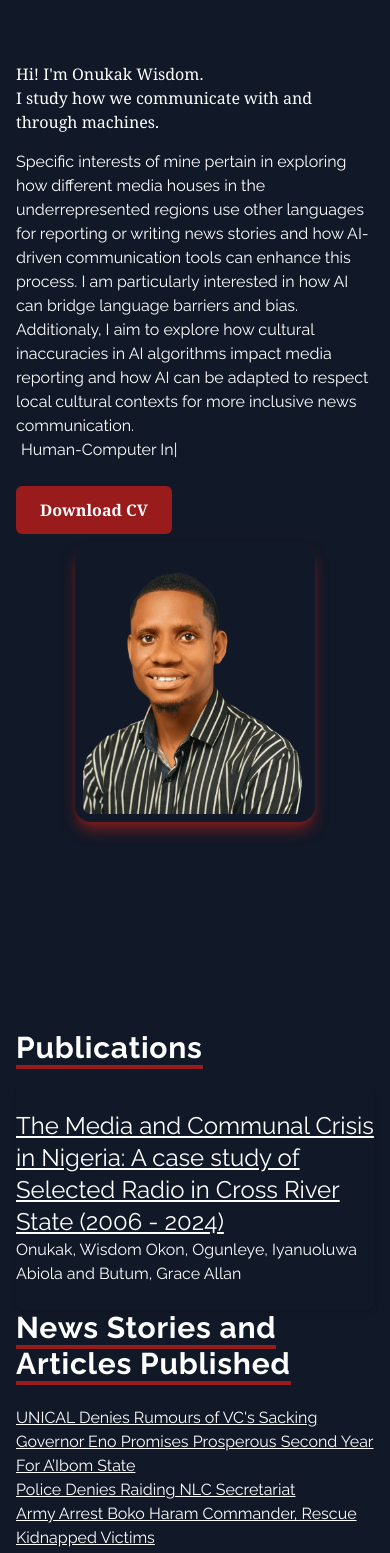
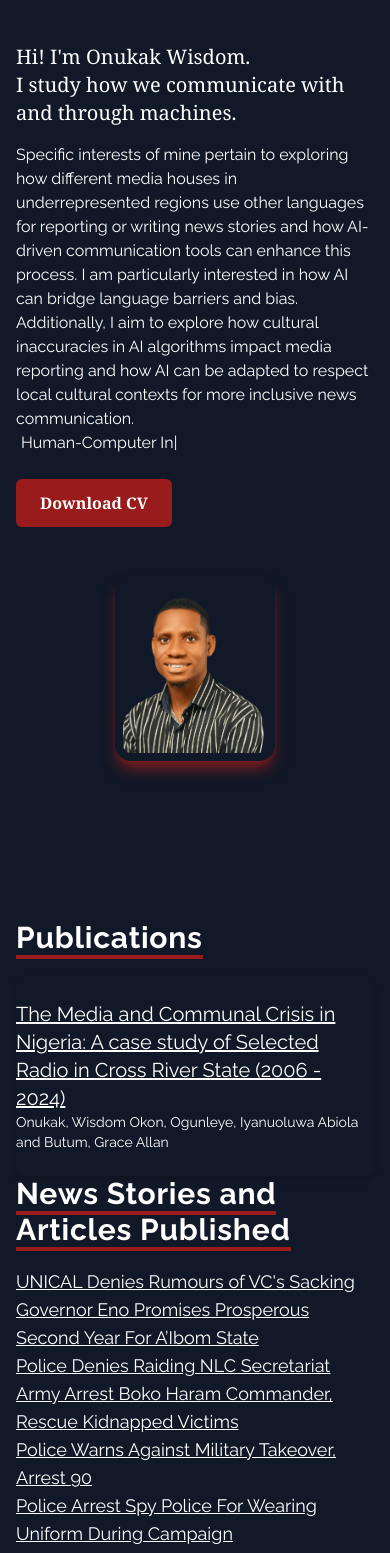
Before and after one commit to Mimisax-pixel/my-portfolio, a React (Vite) app: page / in a window 390 px wide. Shown: the part 100-1653 px from the top of the page. Built offline with nearby package versions, Linux system fonts and the light colour scheme.

Commit message:
Added new text to the website

```diff
--- a/src/components/Publications.jsx
+++ b/src/components/Publications.jsx
@@ -2,33 +2,44 @@ import React from "react";
 
 const Publications = () => {
   return (
-    <div name="Publications" className="w-full h-screen dark:bg-gray-900 text-gray-900 dark:text-white bg-slate-100">
-      <div className="max-w-screen-lg p-4 mx-auto flex flex-col justify-center  h-full">
-        <div className="mt-80 md:mt-20">
-          <p className="tracking-wide overflow-hidden font-bold inline border-b-4 dark:border-red-800 border-teal-500 text-3xl md:text-4xl mt-10">
+    <div
+      name="Publications"
+      className="w-full min-h-screen dark:bg-gray-900 text-gray-900 dark:text-white bg-slate-100"
+    >
+      <div className="max-w-screen-lg p-4 mx-auto flex flex-col justify-center h-full">
+        <div className="mt-40 sm:mt-20">
+          <p className="tracking-wide font-bold inline border-b-4 dark:border-red-800 border-teal-500 text-3xl md:text-4xl mt-10">
             Publications
           </p>
         </div>
         <p className="mt-5 rounded-lg shadow-md text-md">
-          <br /><a
+          <br />
+          <a
             href="https://iiardjournals.org/abstract.php?j=RJMCIT&pn=The%20Media%20and%20Communal%20Crisis%20in%20Nigeria:%20A%20Study%20of%20Selected%20Radio%20Stations%20in%20Cross%20River%20State%20(2006%20-2024)&id=54875"
             target="_blank"
-            rel="noopener noreferrer" className="underline text-2xl hover:text-gray-400 text-gray-900 dark:text-white hover:font-bold"
-
+            rel="noopener noreferrer"
+            className="underline text-xl sm:text-2xl hover:text-gray-400 text-gray-900 dark:text-white hover:font-bold"
           >
             The Media and Communal Crisis in Nigeria: A case study of Selected Radio in Cross River State (2006 - 2024)
           </a>
-          <h3>Onukak, Wisdom Okon, Ogunleye, Iyanuoluwa Abiola and Butum, Grace Allan</h3><br/>
+          <h3 className="text-sm sm:text-md">
+            Onukak, Wisdom Okon, Ogunleye, Iyanuoluwa Abiola and Butum, Grace Allan
+          </h3>
+          <br />
         </p>
+
         <div>
-          <h3 className="tracking-wide overflow-hidden font-bold inline border-b-4 dark:border-red-800 border-teal-500 text-3xl md:text-4xl mt-10">News Stories and Articles Published</h3><br/>
-          <ul><br />
+          <h3 className="tracking-wide font-bold inline border-b-4 dark:border-red-800 border-teal-500 text-3xl md:text-4xl mt-10">
+            News Stories and Articles Published
+          </h3>
+          <br />
+          <ul className="mt-5">
             <li className="md:mt-2">
               <a
                 href="https://streetnews.ng/unical-denies-rumors-of-vcs-sacking/"
                 target="_blank"
                 rel="noopener noreferrer"
-                className="text-gray-900 dark:text-white underline text-1xl hover:text-gray-400 hover:font-bold"
+                className="text-gray-900 dark:text-white underline text-lg sm:text-xl hover:text-gray-400 hover:font-bold"
               >
                 UNICAL Denies Rumours of VC's Sacking
               </a>
@@ -38,7 +49,7 @@ const Publications = () => {
                 href="https://streetnews.ng/governor-eno-promises-prosperous-second-year-for-aibom-state/"
                 target="_blank"
                 rel="noopener noreferrer"
-                className="text-gray-900 dark:text-white underline text-1xl hover:text-gray-400 hover:font-bold"
+                className="text-gray-900 dark:text-white underline text-lg sm:text-xl hover:text-gray-400 hover:font-bold"
               >
                 Governor Eno Promises Prosperous Second Year For A’Ibom State
               </a>
@@ -48,7 +59,7 @@ const Publications = () => {
                 href="https://streetnews.ng/police-denies-raiding-nlc-secretariat/"
                 target="_blank"
                 rel="noopener noreferrer"
-                className="text-gray-900 dark:text-white underline text-1xl hover:text-gray-400 hover:font-bold"
+                className="text-gray-900 dark:text-white underline text-lg sm:text-xl hover:text-gray-400 hover:font-bold"
               >
                 Police Denies Raiding NLC Secretariat
               </a>
@@ -58,7 +69,7 @@ const Publications = () => {
                 href="https://streetnews.ng/army-arrest-boko-haram-commander-rescue-kidnapped-victims/"
                 target="_blank"
                 rel="noopener noreferrer"
-                className="text-gray-900 dark:text-white underline text-1xl hover:text-gray-400 hover:font-bold"
+                className="text-gray-900 dark:text-white underline text-lg sm:text-xl hover:text-gray-400 hover:font-bold"
               >
                 Army Arrest Boko Haram Commander, Rescue Kidnapped Victims
               </a>
@@ -68,9 +79,9 @@ const Publications = () => {
                 href="https://streetnews.ng/protest-police-warns-against-military-takeover-arrest-90/"
                 target="_blank"
                 rel="noopener noreferrer"
-                className="text-gray-900 dark:text-white underline text-1xl hover:text-gray-400 hover:font-bold"
+                className="text-gray-900 dark:text-white underline text-lg sm:text-xl hover:text-gray-400 hover:font-bold"
               >
-                Police Warns Against Military Takeover,  Arrest 90
+                Police Warns Against Military Takeover, Arrest 90
               </a>
             </li>
             <li className="md:mt-2">
@@ -78,14 +89,13 @@ const Publications = () => {
                 href="https://streetnews.ng/police-arrest-spy-police-for-wearing-uniform-during-campaign/"
                 target="_blank"
                 rel="noopener noreferrer"
-                className="text-gray-900 dark:text-white underline text-1xl hover:text-gray-400 hover:font-bold"
+                className="text-gray-900 dark:text-white underline text-lg sm:text-xl hover:text-gray-400 hover:font-bold"
               >
                 Police Arrest Spy Police For Wearing Uniform During Campaign
               </a>
             </li>
           </ul>
         </div>
-
       </div>
     </div>
   );
--- a/src/components/home.jsx
+++ b/src/components/home.jsx
@@ -2,27 +2,26 @@ import React from "react";
 import Miracle from "../assets/bg.png";
 import { TypeAnimation } from "react-type-animation";
 
+const Home = () => {
+  function handleClick() {
+    alert("Downloaded successfully! 🚀");
+  }
 
-const Home = () => {
-  function handleClick () {
-    alert("Downloaded successfully! 🚀")
-  }
   return (
-
     <div
       name="Home"
       className="h-screen w-full dark:bg-gray-900 text-gray-900 dark:text-white bg-slate-100"
     >
       <div className="max-w-screen-lg mx-auto flex flex-col items-center justify-center h-full px-4 md:flex-row">
-        <div className="flex flex-col justify-center h-full">
-          <h3 className=" md:text-2xl font-serif font-serif mt-60">
-            Hi! I'm Onukak Wisdom. <br />I study how we communicate with and through machines.
+        <div className="flex flex-col justify-center h-full md:w-1/2">
+          <h3 className="text-xl md:text-2xl font-serif mt-40 md:mt-0">
+            Hi! I'm Onukak Wisdom. <br />
+            I study how we communicate with and through machines.
           </h3>
-          <p className=" py-4 max-w-md text-1xl">
-          Specific interests of mine pertain in exploring how different media houses in the underrepresented regions use other languages for reporting or writing news stories and how AI-driven communication tools can enhance this process.
-          I am particularly interested in how AI can bridge language barriers and bias. Additionaly, I aim to explore how cultural inaccuracies in AI algorithms impact media reporting
-          and how AI can be adapted to respect local cultural contexts for more inclusive news communication. <br />
-
+          <p className="py-4 max-w-md text-md md:text-lg">
+            Specific interests of mine pertain to exploring how different media houses in underrepresented regions use other languages for reporting or writing news stories and how AI-driven communication tools can enhance this process.
+            I am particularly interested in how AI can bridge language barriers and bias. Additionally, I aim to explore how cultural inaccuracies in AI algorithms impact media reporting and how AI can be adapted to respect local cultural contexts for more inclusive news communication.
+            <br />
             <TypeAnimation
               sequence={[
                 "My Research Interest is in",
@@ -33,7 +32,7 @@ const Home = () => {
                 1000,
                 "Artificial Intelligence",
                 1000,
-                "Global Digial Media Culture",
+                "Global Digital Media Culture",
                 1000,
                 "Emerging Technologies",
                 1000,
@@ -45,25 +44,26 @@ const Home = () => {
             />
           </p>
           <div>
-            <a  href="/my cv.pdf" target="_blank" rel="noopener ">
-            <button onClick={handleClick} className="text-white w-fit px-6 py-3 my-2 flex items-center rounded-md dark:bg-red-800 bg-teal-500 cursor-pointer font-serif font-extrabold " >
-              Download CV
-            </button>
+            <a href="/my cv.pdf" target="_blank" rel="noopener noreferrer">
+              <button
+                onClick={handleClick}
+                className="text-white w-fit px-6 py-3 my-2 flex items-center rounded-md dark:bg-red-800 bg-teal-500 cursor-pointer font-serif font-extrabold"
+              >
+                Download CV
+              </button>
             </a>
           </div>
         </div>
-        <div>
+        <div className="mt-10 md:mt-0 md:w-1/2 flex justify-center">
           <img
             src={Miracle}
             alt="HeroProfile"
-            className="rounded-2xl w-60 sm:w-20 md:w-80 dark:bg-gray-900 bg-slate-100 dark:shadow-red-900 shadow-teal-500 shadow-lg p-2 md:mt-40"
+            className="rounded-2xl w-40 sm:w-60 md:w-80 lg:w-96 dark:bg-gray-900 bg-slate-100 dark:shadow-red-900 shadow-teal-500 shadow-lg p-2"
           />
         </div>
-
       </div>
     </div>
   );
-
 };
 
 export default Home;
```
